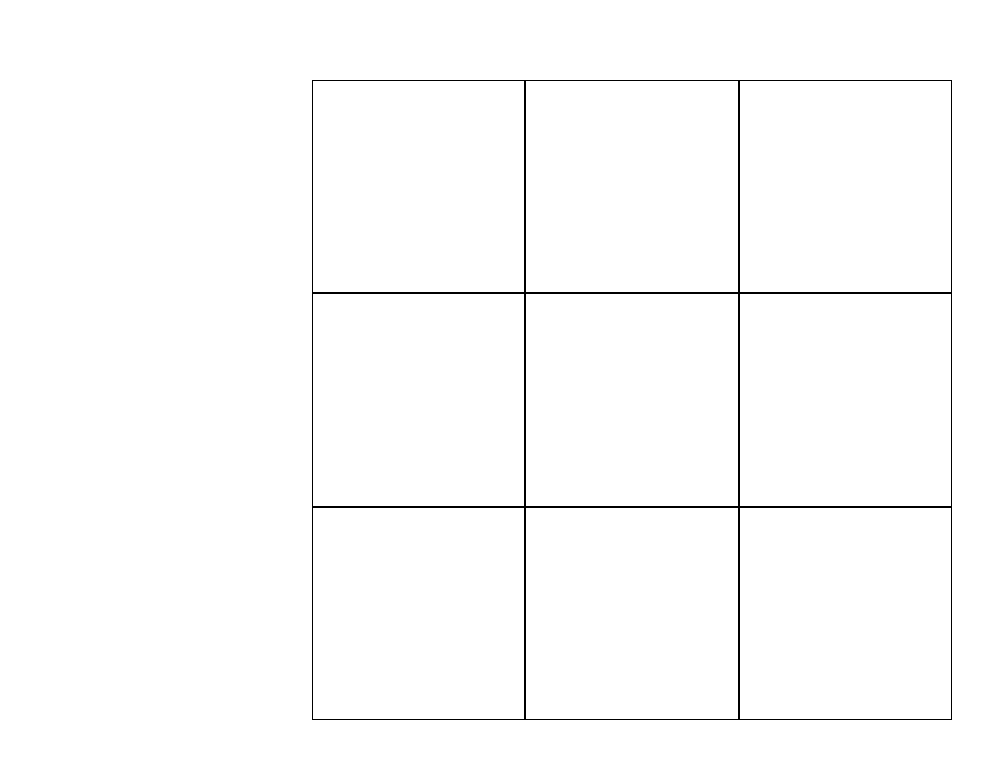
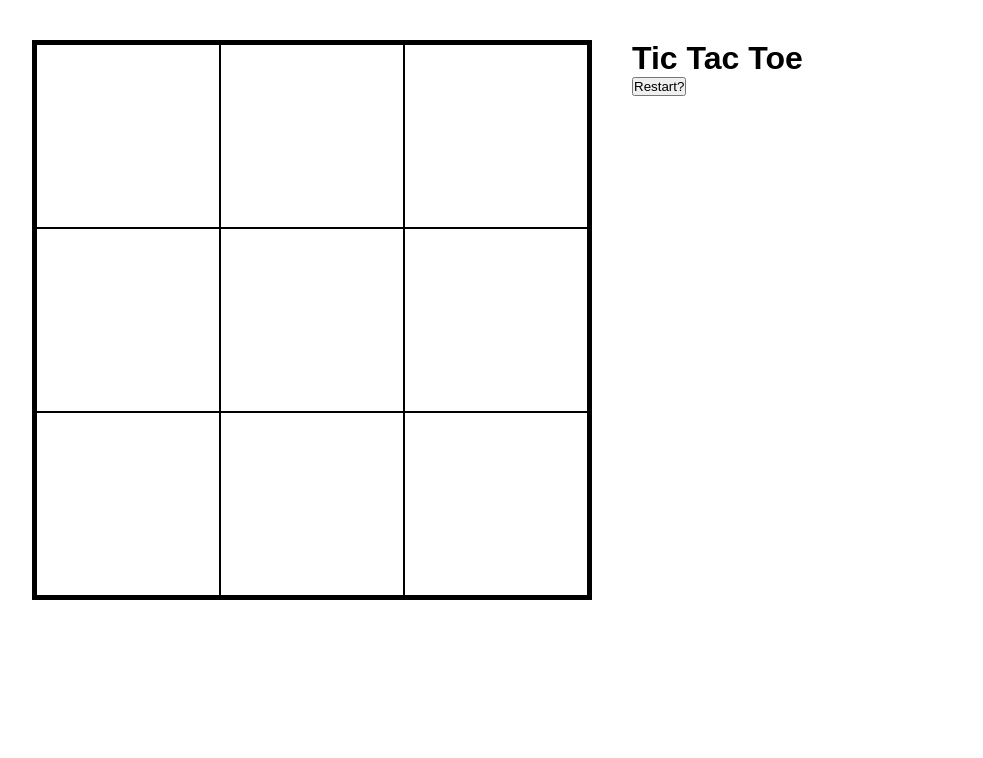
Before and after one commit to nickstuffz/TOP_TTT, a plain HTML site: page index.html in a window 1280 px wide. Shown: the whole page, without its empty margins (8-991 px from the left). Drawn offline with Linux system fonts and the light colour scheme.

Commit message:
Add restart button, progress styling

```diff
--- a/index.html
+++ b/index.html
@@ -22,6 +22,11 @@
             <div class="space" id="i"></div>
         </div>
     </div>
-    <h2 id="result-container"></h2>
+    <div id="side-container">
+        <h1 id="header">Tic Tac Toe</h1>
+        <button id="restart-btn" onclick="resetBoard()">
+        Restart?</button>
+        <h2 id="result-container"></h2>
+    </div>
 </body>
 </html>
--- a/script.js
+++ b/script.js
@@ -54,15 +54,22 @@ const game = (function() {
         }
     }
 
+    function clearGame() {
+        board.fill("");
+    }
+
     return {
         board,
-        playTurn
+        playTurn,
+        clearGame
     }
 })();
 
 const displayController = (function() {
 
     const spaces = document.querySelectorAll(".space");
+
+    const result_container = document.getElementById("result-container");
 
     function createGame() {
         spaces.forEach((space) => {
@@ -89,7 +96,6 @@ const displayController = (function() {
             return
         }
         else {
-            result_container = document.getElementById("result-container");
             if (result === "win") {
                 result_container.innerHTML = currentToken + " wins!";
             }
@@ -102,11 +108,25 @@ const displayController = (function() {
         }
     }
 
+    function clearSpaces() {
+        spaces.forEach((space) => {
+            space.innerHTML = "";
+            space.classList.remove("taken");
+        });
+        result_container.innerHTML = "";
+    }
+
     return {
         createGame,
         updateDisplay,
-        resultHandler
+        resultHandler,
+        clearSpaces
     }
 })();
 
 displayController.createGame();
+
+function resetBoard() {
+    displayController.clearSpaces();
+    game.clearGame();
+}
--- a/styles.css
+++ b/styles.css
@@ -9,11 +9,20 @@ html {
     font-family: sans-serif;
 }
 
+body {
+    display: flex;
+    flex-direction: row;
+    align-items: top;
+    gap: 40px;
+    padding-left: 40px;
+    padding-top: 40px;
+
+}
+
 #grid-container {
-    height: min(70vw, 80vh);
-    width: min(70vw, 80vh);
-    margin: auto;
-    margin-top: 80px;
+    border: 4px solid black;
+    height: min(70vw, 70vh);
+    width: min(70vw, 70vh);
 }
 
 #grid {
@@ -30,6 +39,15 @@ html {
 
 .space {
     border: 1px solid black;
+    display: flex;
+    justify-content: center;
+    align-items: center;
+    font-size: min(7vw, 7vh);
+    font-weight: bold;
+}
+
+.space:hover {
+    background-color: beige;
 }
 
 #a {grid-area: a;}
```
